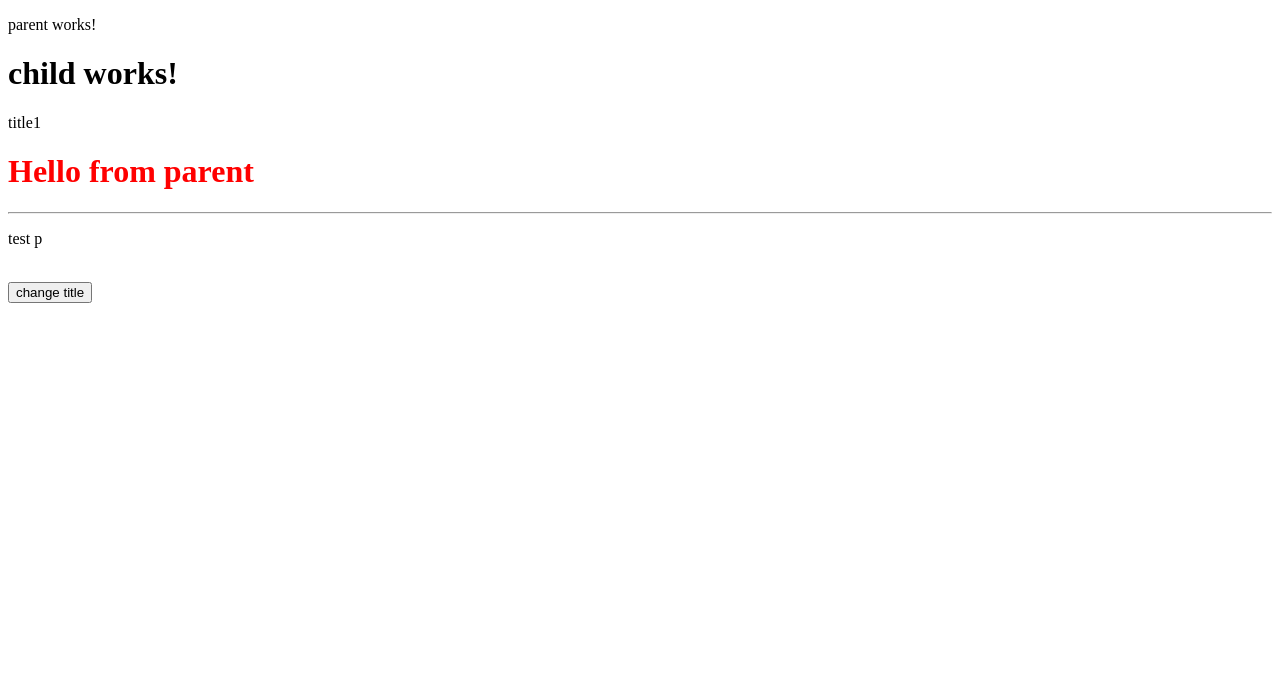
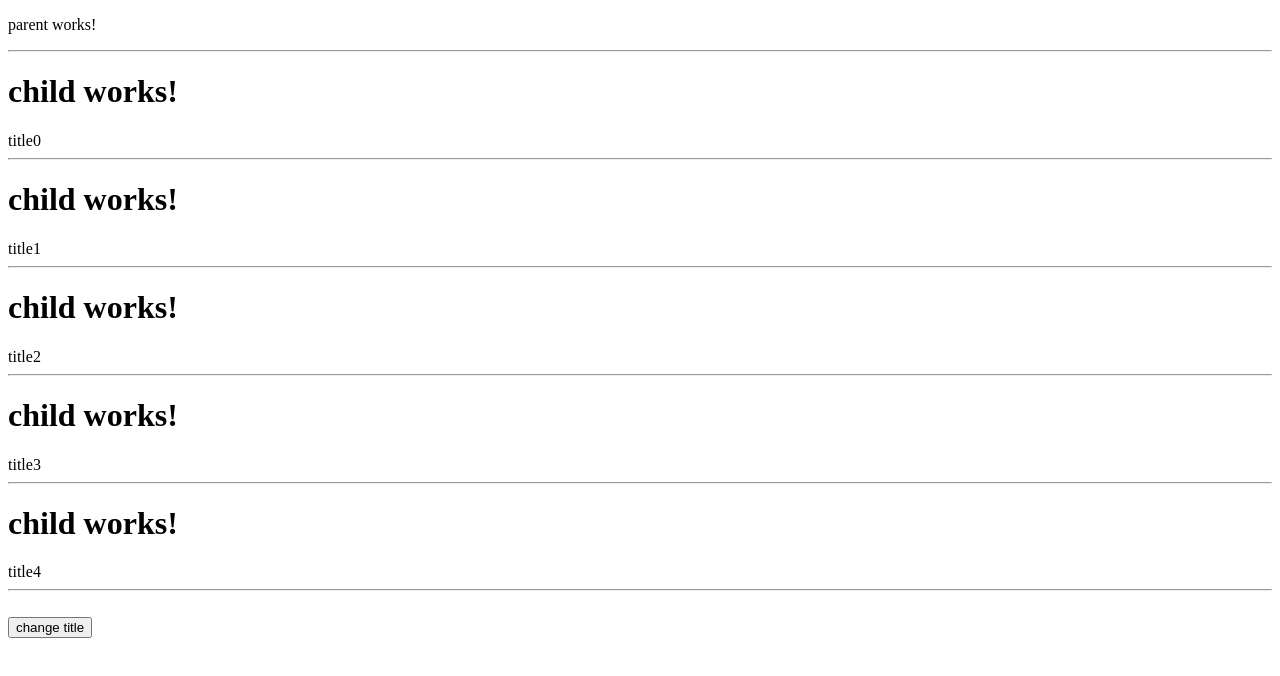
Before and after one commit to ahmedmohyh/life-Cycle, an Angular app: page / in a window 1280 px wide. Shown: the top 676 px of the page. Built offline with nearby package versions, Linux system fonts and the light colour scheme.

Commit message:
added for loop using the dummy element ngContainer

```diff
--- a/src/app/parent/parent.component.html
+++ b/src/app/parent/parent.component.html
@@ -1,9 +1,8 @@
 <p>parent works!</p>
-<app-child *ngIf ="mytitle" [title]="mytitle" #child>
-  <h1 class="ha_1">
-    Hello from parent
-  </h1>
-  <p id="pe_1">test p</p>
+<hr>
+<ng-container *ngFor="let child of [1,2,3,4,5], let i = index">
+<app-child *ngIf ="mytitle" [title]="mytitle + '' +i" #child>
 </app-child>
+</ng-container>
 <br/>
 <button (click)="mytitle= 'title2'">change title</button>
--- a/src/app/parent/parent.component.ts
+++ b/src/app/parent/parent.component.ts
@@ -1,5 +1,5 @@
 import { ChildComponent } from './../child/child.component';
-import { Component, DoCheck, ElementRef, OnChanges, OnInit, SimpleChanges, ViewChild } from '@angular/core';
+import { AfterViewInit, Component, DoCheck, ElementRef, OnChanges, OnInit, QueryList, SimpleChanges, ViewChild, ViewChildren } from '@angular/core';
 import {ViewEncapsulation} from '@angular/core';
 
 @Component({
@@ -8,20 +8,21 @@ import {ViewEncapsulation} from '@angular/core';
   styleUrls: ['./parent.component.css'],
   encapsulation: ViewEncapsulation.Emulated,
 })
-export class ParentComponent implements OnChanges , OnInit, DoCheck {
-  mytitle  = 'title1';
+export class ParentComponent implements AfterViewInit  {
+  mytitle  = 'title';
   @ViewChild(ChildComponent) mychild!: ChildComponent;
+  @ViewChildren(ChildComponent) childs!:QueryList<ChildComponent>;
   constructor() {
    // console.log('the parent constructor has been called');
 
 /*     setTimeout(() => {
       this.mytitle = '';
     }, 3000); */
-    console.log('in constructor', this.mychild);
+    //console.log('in constructor', this.mychild);
 
   }
 
-  ngOnChanges(changes: SimpleChanges): void {
+/*   ngOnChanges(changes: SimpleChanges): void {
     //console.log('changes are ', changes);
     console.log('in ngOnChanges', changes,this.mychild);
   }
@@ -48,14 +49,16 @@ export class ParentComponent implements OnChanges , OnInit, DoCheck {
     //  console.log('ng after content checked');
     console.log('in ngAfterContentChecked', this.mychild);
 
-  }
+  } */
   ngAfterViewInit(): void {
     //Called after ngAfterContentInit when the component's view has been initialized. Applies to components only.
     //Add 'implements AfterViewInit' to the class.
     //console.log('ng after view init.');
-    console.log('in ngAfterViewInit', this.mychild);
+    //console.log('in ngAfterViewInit', this.mychild);
+    console.log('after view init', this.childs.toArray());
 
   }
+/*   }
   ngAfterViewChecked(): void {
     //Called after every check of the component's view. Applies to components only.
     //Add 'implements AfterViewChecked' to the class.
@@ -67,6 +70,8 @@ export class ParentComponent implements OnChanges , OnInit, DoCheck {
     //Add 'implements OnDestroy' to the class.
    // console.log('component destroyed.');
    console.log('in ngOnDestroy', this.mychild);
-  }
+  } */
+
+
 
 }
```
